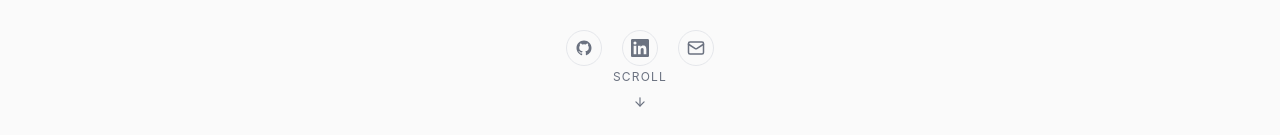
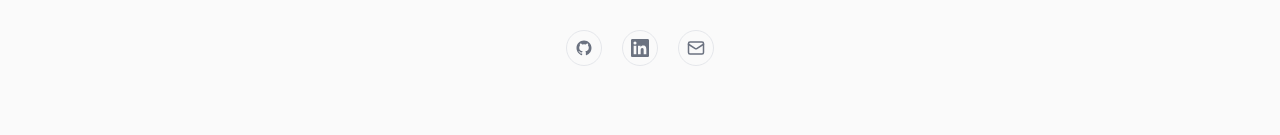
Before and after one commit to damansin/daman_singh, a Next.js app: page / in a window 1280 px wide. Shown: the part 665-800 px from the top of the page. Built offline with nearby package versions, Linux system fonts and the light colour scheme.

Commit message:
fixed a bug

```diff
--- a/components/Hero.tsx
+++ b/components/Hero.tsx
@@ -1,7 +1,7 @@
 'use client';
 
 import { motion } from 'framer-motion';
-import { Mail, ArrowDown } from 'lucide-react';
+import { Mail } from 'lucide-react';
 import { GithubIcon, LinkedinIcon } from './SocialIcons';
 import Image from 'next/image';
 
@@ -137,22 +137,6 @@ export default function Hero() {
         </motion.div>
       </div>
 
-      {/* Scroll indicator */}
-      <motion.div
-        initial={{ opacity: 0 }}
-        animate={{ opacity: 1 }}
-        transition={{ delay: 1.2 }}
-        className="absolute bottom-8 flex flex-col items-center gap-1"
-        style={{ color: 'var(--muted)' }}
-      >
-        <span className="text-xs tracking-widest uppercase">Scroll</span>
-        <motion.div
-          animate={{ y: [0, 6, 0] }}
-          transition={{ repeat: Infinity, duration: 1.5 }}
-        >
-          <ArrowDown size={14} />
-        </motion.div>
-      </motion.div>
     </section>
   );
 }
```
